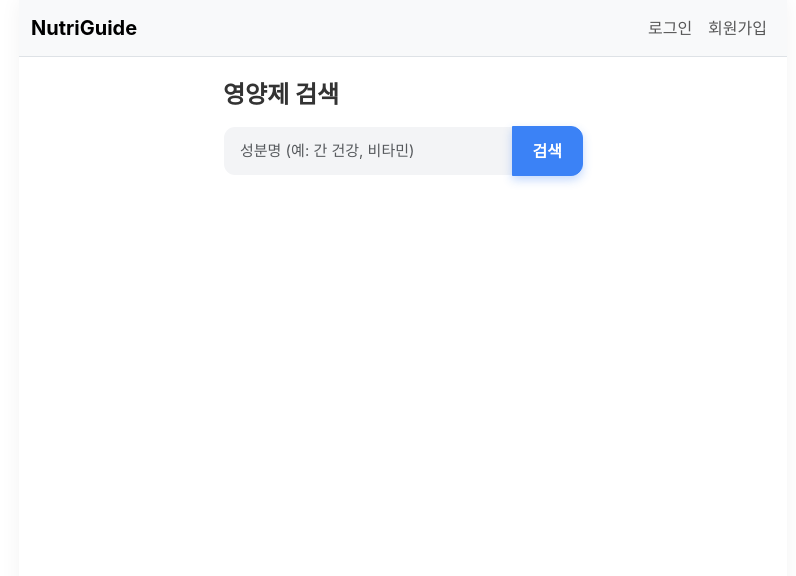
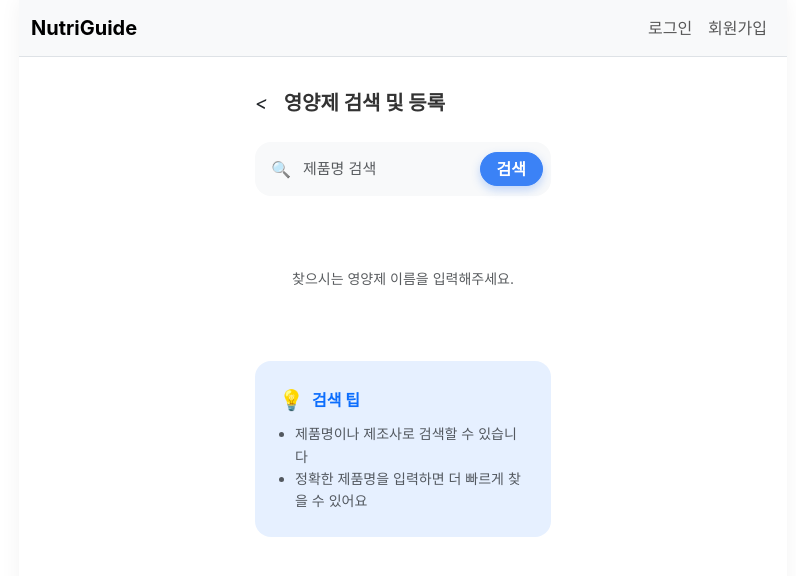
Before and after one commit to Yjune265/oop-project-team-2, a Flask app: template templates/search.html in a window 1280 px wide. Shown: the top 576 px of the page, without its empty margins (237-1033 px from the left). Run offline with Flask 3, Linux system fonts and the light colour scheme; the template is opened without the code that fills it, so the values that code supplies are empty.

Commit message:
feat: 영양제 검색 및 등록 페이지(search.html) UI 구현

```diff
--- a/templates/search.html
+++ b/templates/search.html
@@ -1,18 +1,40 @@
 {% extends "base.html" %}
-{% block title %}영양제 검색{% endblock %}
+{% block title %}영양제 검색 및 등록{% endblock %}
 
 {% block content %}
 <div class="row justify-content-center">
-    <div class="col-md-6">
-        <h4 class="fw-bold mb-3">영양제 검색</h4>
+    <div class="col-md-6 col-lg-5">
 
-        <div class="input-group mb-4">
-            <input type="text" id="searchInput" class="form-control" placeholder="성분명 (예: 간 건강, 비타민)">
-            <button class="btn btn-primary" onclick="searchProduct()">검색</button>
+        <div class="d-flex align-items-center mb-4 mt-2">
+            <a href="javascript:history.back()" class="text-dark text-decoration-none me-3">
+                <i class="bi bi-chevron-left" style="font-size: 1.2rem;">&lt;</i>
+            </a>
+            <h5 class="fw-bold mb-0">영양제 검색 및 등록</h5>
         </div>
 
-        <div id="searchResult" class="list-group">
+        <div class="position-relative mb-4">
+            <span class="position-absolute top-50 start-0 translate-middle-y ms-3 text-muted">🔍</span>
+            <input type="text" id="searchInput" class="form-control bg-light border-0 py-3 ps-5 rounded-4" placeholder="제품명 검색">
+            <button class="btn btn-primary position-absolute top-50 end-0 translate-middle-y me-2 rounded-pill px-3 py-1" onclick="searchProduct()">검색</button>
+        </div>
+
+        <div id="searchResult" class="vstack gap-3 mb-4">
+             <div class="text-center text-muted py-5 small">
+                 찾으시는 영양제 이름을 입력해주세요.
+             </div>
+        </div>
+
+        <div class="alert alert-primary bg-primary bg-opacity-10 border-0 rounded-4 p-4">
+            <div class="d-flex align-items-center mb-2">
+                <span class="fs-5 me-2">💡</span>
+                <h6 class="fw-bold text-primary mb-0">검색 팁</h6>
             </div>
+            <ul class="text-muted small mb-0 ps-3" style="line-height: 1.6;">
+                <li>제품명이나 제조사로 검색할 수 있습니다</li>
+                <li>정확한 제품명을 입력하면 더 빠르게 찾을 수 있어요</li>
+            </ul>
+        </div>
+
     </div>
 </div>
 
@@ -21,26 +43,35 @@
         const query = document.getElementById('searchInput').value;
         if(!query) return;
 
-        // 팀원의 supplement_routes.py -> /api/supplement/category?q=...
         try {
             const res = await fetch(`/api/supplement/category?q=${encodeURIComponent(query)}`);
             const json = await res.json();
 
             const list = document.getElementById('searchResult');
-            list.innerHTML = '';
+            list.innerHTML = ''; // 기존 목록 초기화
 
             if(json.status === 'success' && json.results.length > 0) {
                 json.results.forEach(prod => {
+                    // 와이어프레임 카드 스타일 적용
                     list.innerHTML += `
-                        <div class="list-group-item list-group-item-action p-3">
-                            <h6 class="fw-bold mb-1">${prod.name}</h6>
-                            <small class="text-muted">${prod.company}</small>
-                            <p class="small text-truncate mt-1 mb-0">${prod.ingredients_summary}</p>
+                        <div class="card border-0 shadow-sm p-3 rounded-4 mb-2" onclick="alert('${prod.name} 선택됨')">
+                            <div class="d-flex align-items-center">
+                                <div class="bg-light rounded-3 d-flex align-items-center justify-content-center me-3" style="width: 60px; height: 60px;">
+                                    💊
+                                </div>
+                                <div class="flex-grow-1">
+                                    <div class="d-flex justify-content-between align-items-start">
+                                        <h6 class="fw-bold mb-1 text-truncate" style="max-width: 150px;">${prod.name}</h6>
+                                        <span class="badge bg-light text-secondary border fw-normal">기타</span>
+                                    </div>
+                                    <small class="text-muted d-block">${prod.company}</small>
+                                </div>
+                            </div>
                         </div>
                     `;
                 });
             } else {
-                list.innerHTML = '<div class="text-center p-3">검색 결과가 없습니다.</div>';
+                list.innerHTML = '<div class="text-center p-3 text-muted">검색 결과가 없습니다.</div>';
             }
         } catch(e) {
             console.error(e);
```
